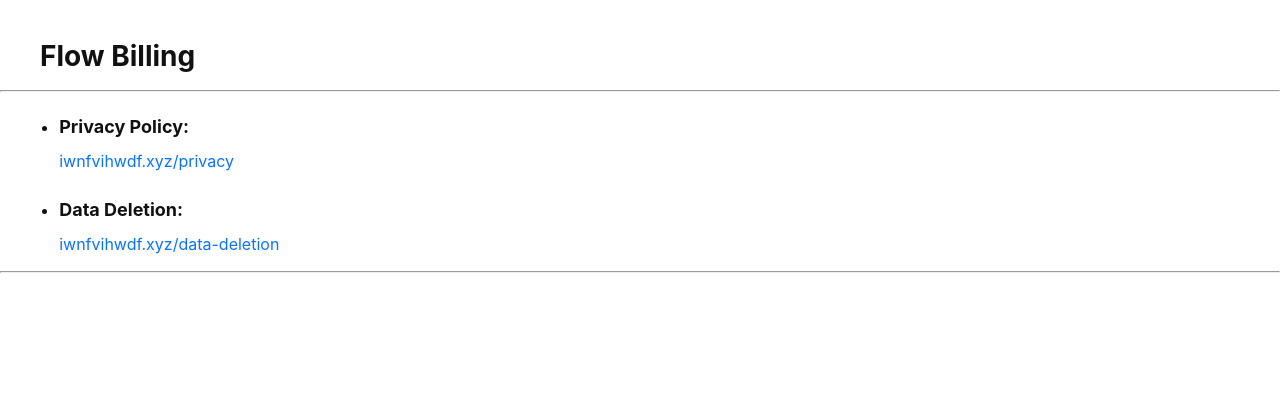
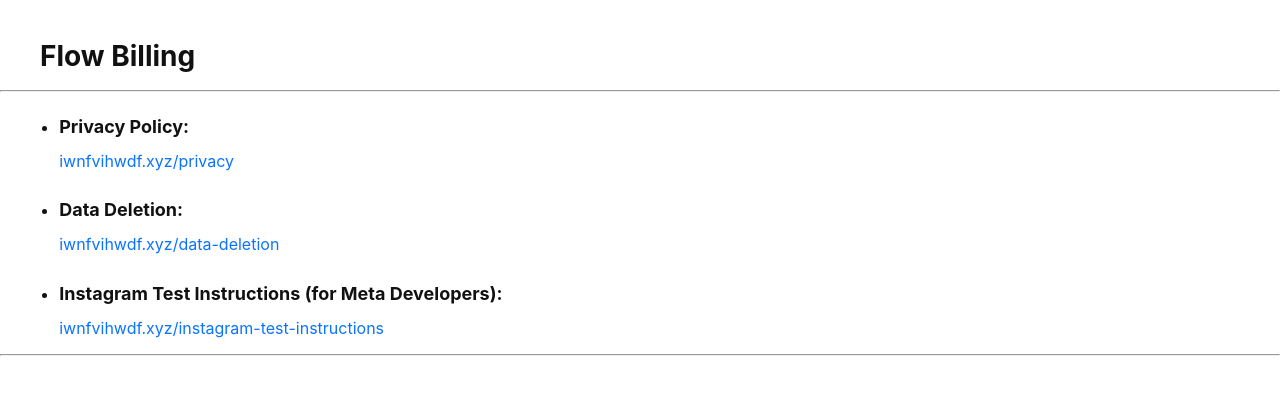
Before and after one commit to CryptoGazer/FlowBillingPrivacyPolicy, a Flask app: page / in a window 1280 px wide. Shown: the top 395 px of the page. Run offline with Flask 3, Linux system fonts and the light colour scheme.

Commit message:
updated main page menu

```diff
--- a/templates/main_page.html
+++ b/templates/main_page.html
@@ -32,6 +32,10 @@
             <h3>Data Deletion:</h3>
             <a href="https://iwnfvihwdf.xyz/data-deletion">iwnfvihwdf.xyz/data-deletion</a>
         </li>
+        <li>
+            <h3>Instagram Test Instructions (for Meta Developers):</h3>
+            <a href="https://iwnfvihwdf.xyz/instagram-test-instructions">iwnfvihwdf.xyz/instagram-test-instructions</a>
+        </li>
     </ul>
     <hr>
 </body>
```
